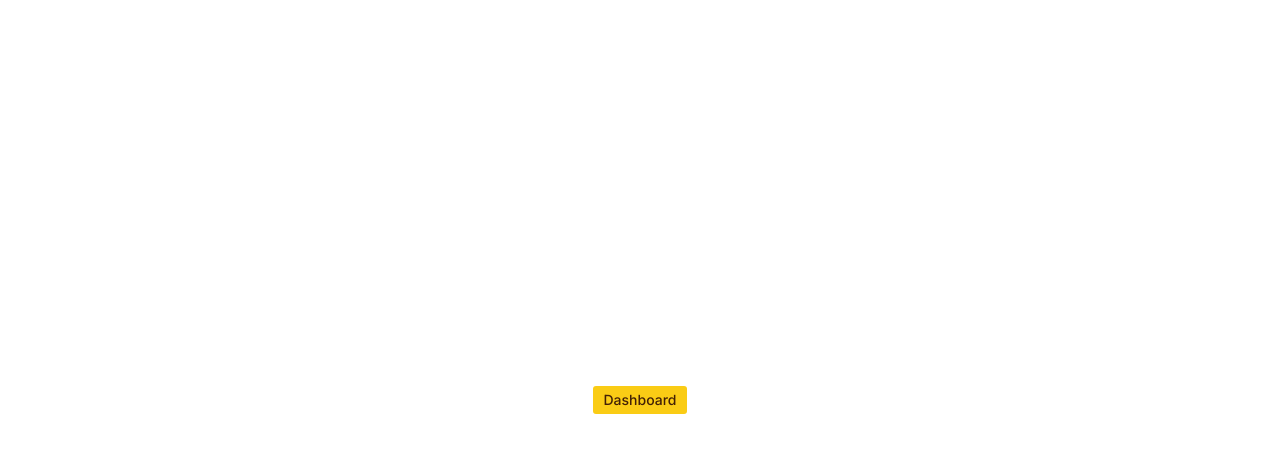
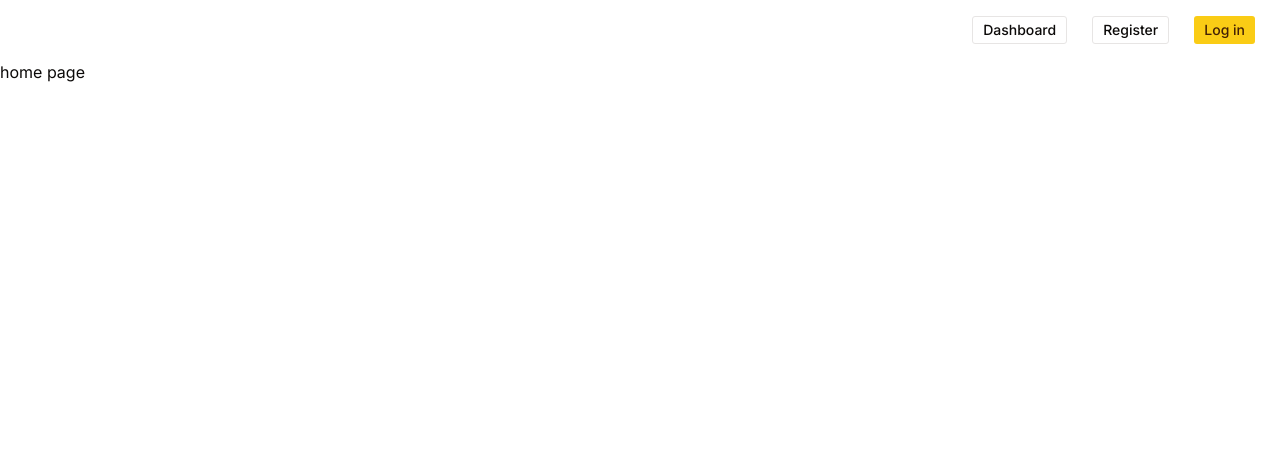
Before and after one commit to dzevad-cyber/tut-factory, a Next.js app in the folder packages/client/: page / in a window 1280 px wide. Shown: the top 452 px of the page. Built offline with nearby package versions, Linux system fonts and the light colour scheme.

Commit message:
feat: add home page header

```diff
--- a/packages/client/app/(pages)/(public)/layout.tsx
+++ b/packages/client/app/(pages)/(public)/layout.tsx
@@ -1,6 +1,30 @@
+import pagesRoutes from '@client/client-utils/page-routes/pagesRoutes';
+import { cn } from '@client/client-utils/tailwind/cn';
+import { Button } from '@client/components/ui/button';
+import Link from 'next/link';
+
 const PublicPagesLayout: React.FC<PublicPagesLayoutProps> = ({ children }) => {
   return (
-    <div className='grid min-h-screen content-center justify-center'>
+    <div className={cn('grid', 'min-h-screen', 'grid-rows-[min-content_1fr]')}>
+      <div className={cn('h-24', 'justify-end', 'grid', 'px-10')}>
+        <ul className={cn('grid', 'grid-flow-col', 'gap-x-10', 'items-center')}>
+          <li>
+            <Button variant='outline'>
+              <Link href={pagesRoutes.dashboard.path}>Dashboard</Link>
+            </Button>
+          </li>
+          <li>
+            <Button variant='outline'>
+              <Link href='/register'>Register</Link>
+            </Button>
+          </li>
+          <li>
+            <Button>
+              <Link href='/login'>Log in</Link>
+            </Button>
+          </li>
+        </ul>
+      </div>
       {children}
     </div>
   );
--- a/packages/client/app/(pages)/(public)/page.tsx
+++ b/packages/client/app/(pages)/(public)/page.tsx
@@ -1,15 +1,5 @@
-import pagesRoutes from '@client/client-utils/page-routes/pagesRoutes';
-import { Button } from '@client/components/ui/button';
-import Link from 'next/link';
-
 const Home = () => {
-  return (
-    <>
-      <Button>
-        <Link href={pagesRoutes.dashboard.path}>Dashboard</Link>
-      </Button>
-    </>
-  );
+  return <div>home page</div>;
 };
 
 export default Home;
```
